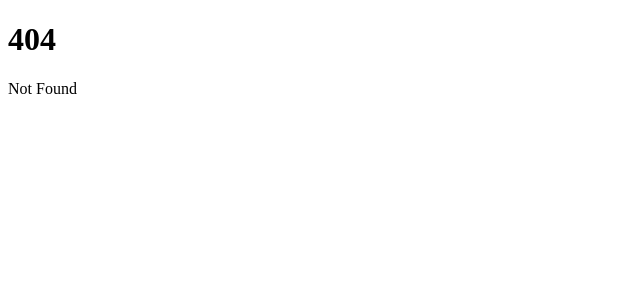
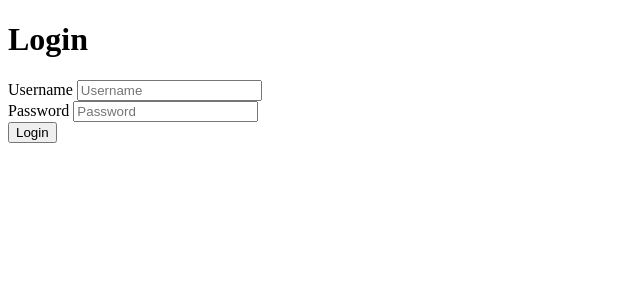
Before and after one commit to sanqro/typeracer, a SvelteKit app in the folder typeracer/: page /login in a window 1280 px wide. Before the commit this address had no page. Shown: the top 300 px of the page, without its empty margins (0-640 px from the left). Built offline with nearby package versions, Linux system fonts and the light colour scheme.

Commit message:
add simple login component

```diff
--- /dev/null
+++ b/typeracer/src/routes/login/+page.svelte
@@ -0,0 +1,41 @@
+<script lang="ts">
+	let username = '';
+	let password = '';
+
+	const login = async () => {
+		try {
+			const response = await fetch('/login', {
+				method: 'POST',
+				headers: {
+					'Content-Type': 'application/json'
+				},
+				body: JSON.stringify({ username, password })
+			});
+
+			const res = await response.json();
+			if (res.success) {
+				localStorage.setItem('token', res.token);
+				localStorage.setItem('username', username);
+			} else {
+				alert(res.error);
+			}
+		} catch (error: any) {}
+	};
+</script>
+
+<div>
+	<h1>Login</h1>
+	<form on:submit={login}>
+		<div>
+			<label for="username">Username</label>
+			<input type="text" placeholder="Username" id="username" bind:value={username} required />
+		</div>
+		<div>
+			<label for="password">Password</label>
+			<input type="password" placeholder="Password" id="password" bind:value={password} required />
+		</div>
+		<div>
+			<button type="submit">Login</button>
+		</div>
+	</form>
+</div>
```
